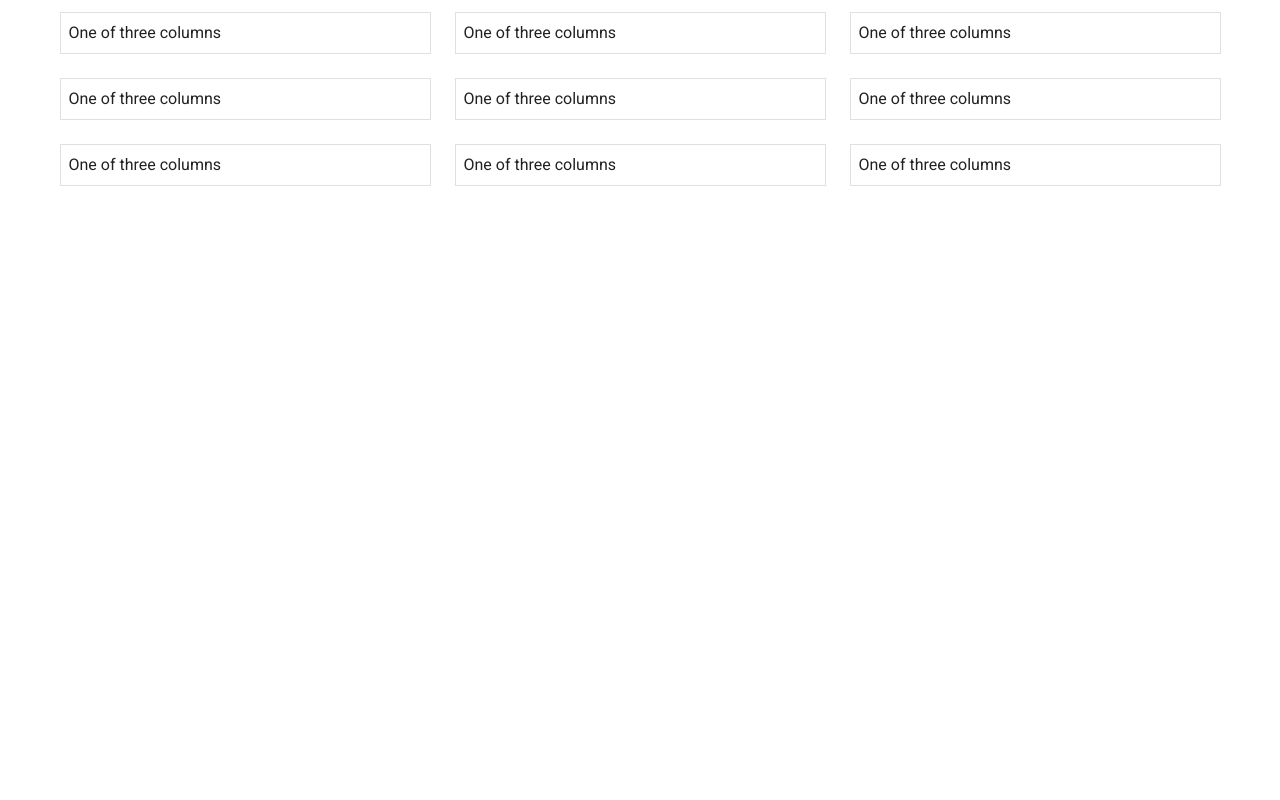
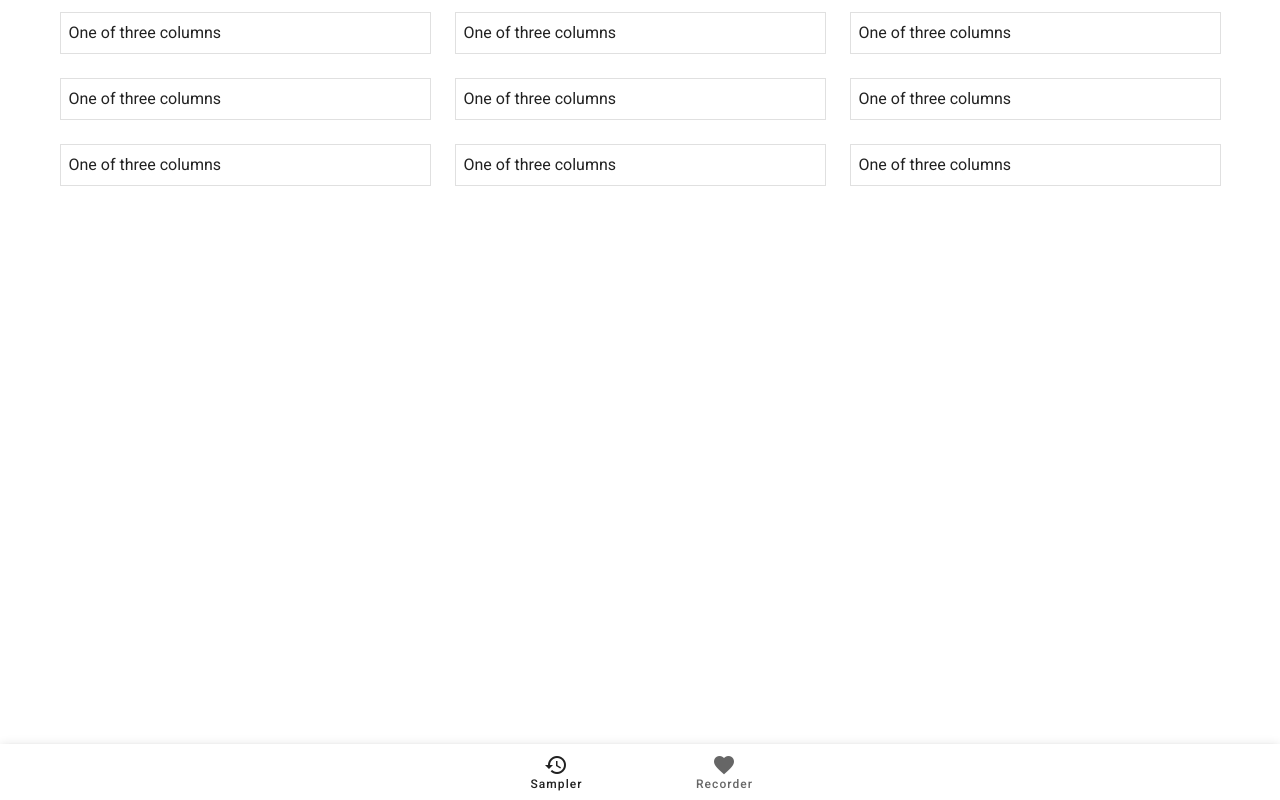
Before and after one commit to carrejoe3/Sample-Me, a Vue app in the folder sampleme/: page /#/ in a window 1280 px wide. Built offline with nearby package versions, Linux system fonts and the light colour scheme.

Commit message:
added recorder page and bottom nav bar

```diff
--- a/sampleme/src/App.vue
+++ b/sampleme/src/App.vue
@@ -2,12 +2,35 @@
   <v-app>
     <v-content>
       <router-view></router-view>
+      <v-bottom-navigation grow v-model="bottomNav">
+        <v-btn value="sampler" to="/">
+          <span>Sampler</span>
+          <v-icon>mdi-history</v-icon>
+        </v-btn>
+        <v-btn value="recorder" to="/recorder">
+          <span>Recorder</span>
+          <v-icon>mdi-heart</v-icon>
+        </v-btn>
+      </v-bottom-navigation>
     </v-content>
   </v-app>
 </template>
 
 <script>
 export default {
-  name: 'App'
+  name: 'App',
+  data () {
+    return {
+      bottomNav: 'sampler'
+    }
+  }
 }
 </script>
+
+<style lang="scss" scoped>
+.v-bottom-navigation {
+  align-items: center;
+  position: fixed;
+  bottom: 0;
+}
+</style>
--- /dev/null
+++ b/sampleme/src/components/Recorder.vue
@@ -0,0 +1,13 @@
+<template>
+  <v-container>
+  </v-container>
+</template>
+
+<script>
+export default {
+  name: 'Recorder',
+  data: () => ({
+  }),
+  methods: {}
+}
+</script>
--- a/sampleme/src/router/index.js
+++ b/sampleme/src/router/index.js
@@ -1,6 +1,7 @@
 import Vue from 'vue'
 import VueRouter from 'vue-router'
 import SamplerPage from '../views/Samplerpage.vue'
+import RecorderPage from '../views/Recorderpage.vue'
 
 Vue.use(VueRouter)
 
@@ -9,6 +10,11 @@ const routes = [
     path: '/',
     name: 'SamplerPage',
     component: SamplerPage
+  },
+  {
+    path: '/recorder',
+    name: 'RecorderPage',
+    component: RecorderPage
   }
 ]
 
--- /dev/null
+++ b/sampleme/src/views/Recorderpage.vue
@@ -0,0 +1,17 @@
+<template>
+  <div class="recorderPage">
+    <Recorder/>
+  </div>
+</template>
+
+<script>
+// @ is an alias to /src
+import Recorder from '@/components/Recorder.vue'
+
+export default {
+  name: 'Recorderpage',
+  components: {
+    Recorder
+  }
+}
+</script>
```
